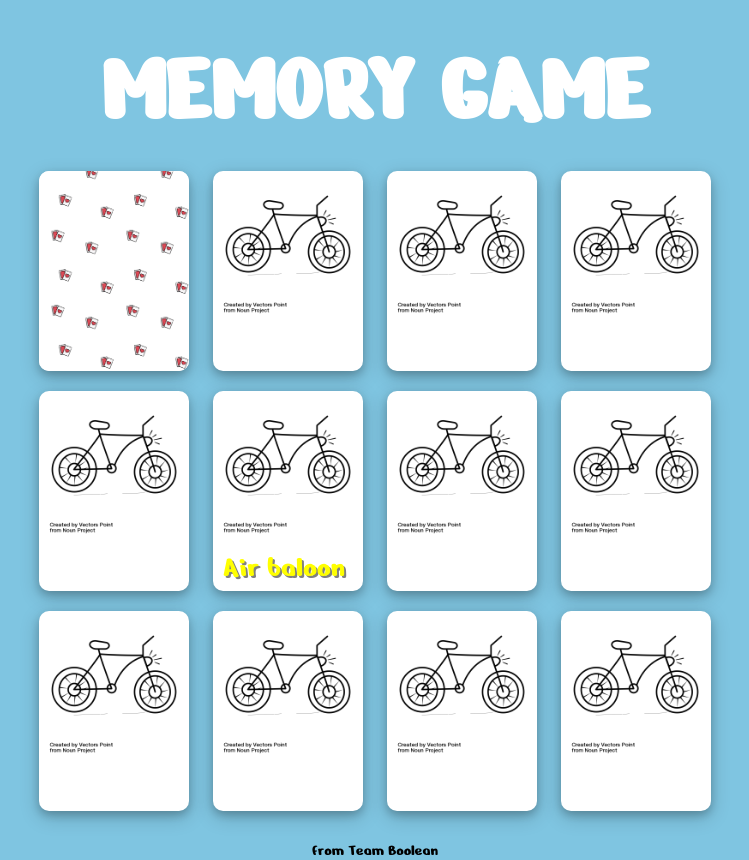
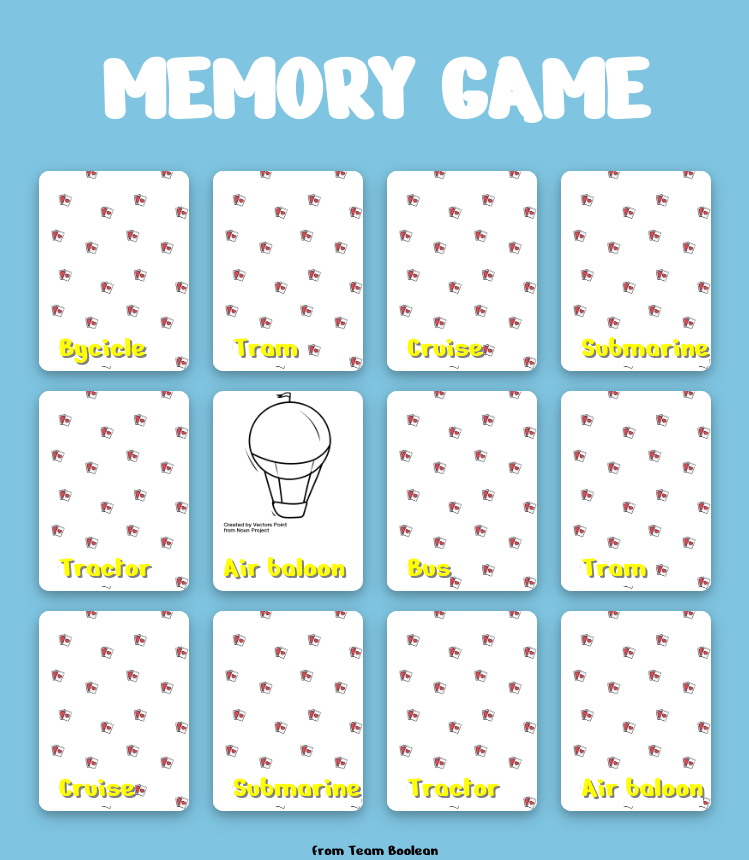
Before and after one commit to mlep89/html-css-memory, a plain HTML site: page index.html in a window 1280 px wide. Shown: the whole page, without its empty margins (265-1014 px from the left). Drawn offline with Linux system fonts and the light colour scheme.

Commit message:
aggiunta footer + sistemazione carte

```diff
--- a/css/master.css
+++ b/css/master.css
@@ -35,24 +35,46 @@ h1 {
   height: 200px;
   border-radius: 10px;
   margin: 20px 10px;
-  background-image: url(../img/bicycle.png);
   background-color: white;
   background-size: contain;
   background-repeat: no-repeat;
   box-shadow: 0 4px 8px 0 rgba(0, 0, 0, 0.2), 0 6px 20px 0 rgba(0, 0, 0, 0.19);
 }
-.card_1 > p {
+.card_1 {
+  background-image: url(../img/bicycle.png);
+}
+
+.card_2 {
+  background-image: url(../img/tram.png);
+}
+
+.card_3 {
+  background-image: url(../img/cruise.png);
+}
+
+.card_4 {
+  background-image: url(../img/submarine.png);
+}
+
+.card_5 {
+  background-image: url(../img/tractor.png);
+}
+
+.card_6 {
+  background-image: url(../img/air_balloon.png);
+}
+
+div > p {
   position: absolute;
-  display: none;
   bottom: 5px;
-  left: 10px;
+  left: 20px;
   font-size: 30px;
   color: yellow;
   background-color: white;
   text-shadow: 2px 2px grey;
+  z-index: 0;
 }
 
-}
 #reverse {
   background-image: url(../img/air_balloon.png);
   background-size: contain;
@@ -61,6 +83,7 @@ h1 {
 }
 #reverse > p {
   position: absolute;
+  display: block;
   bottom: 5px;
   left: 10px;
   font-size: 30px;
@@ -77,6 +100,7 @@ h1 {
   height: 200px;
   border-radius: 10px;
   margin-bottom: 20px;
+  z-index: 4;
 }
 .pattern:hover {
   display:none;
--- a/index.html
+++ b/index.html
@@ -16,31 +16,61 @@
             </div>
           </div>
           <div class="card_2">
+            <p>Tram</p>
+            <div class="pattern">
+            </div>
           </div>
           <div class="card_3">
+            <p>Cruise</p>
+            <div class="pattern">
+            </div>
           </div>
           <div class="card_4">
+            <p>Submarine</p>
+            <div class="pattern">
+            </div>
           </div>
         </div>
         <div class="card_raw">
-          <div class="card_1">
+          <div class="card_5">
+            <p>Tractor</p>
+            <div class="pattern">
+            </div>
           </div>
-          <div class="card_2" id="reverse">
+          <div class="card_6" id="reverse">
             <p>Air baloon</p>
           </div>
-          <div class="card_3">
+          <div class="card_1">
+            <p>Bus</p>
+            <div class="pattern">
+            </div>
           </div>
-          <div class="card_4">
+          <div class="card_2">
+            <p>Tram</p>
+            <div class="pattern">
+            </div>
           </div>
         </div>
         <div class="card_raw">
-          <div class="card_1">
-          </div>
-          <div class="card_2">
-          </div>
           <div class="card_3">
+            <p>Cruise</p>
+            <div class="pattern">
+            </div>
           </div>
           <div class="card_4">
+            <p>Submarine</p>
+            <div class="pattern">
+            </div>
+          </div>
+          <div class="card_5">
+            <p>Tractor</p>
+            <div class="pattern">
+            </div>
+          </div>
+          <div class="card_6">
+            <p>Air baloon</p>
+            <div class="pattern">
+            </div>
           </div>
         </div>
     </main>
```
Also changed, not shown: img/cruise.png (renamed from img/cruise_ship.png), 1 other file.
